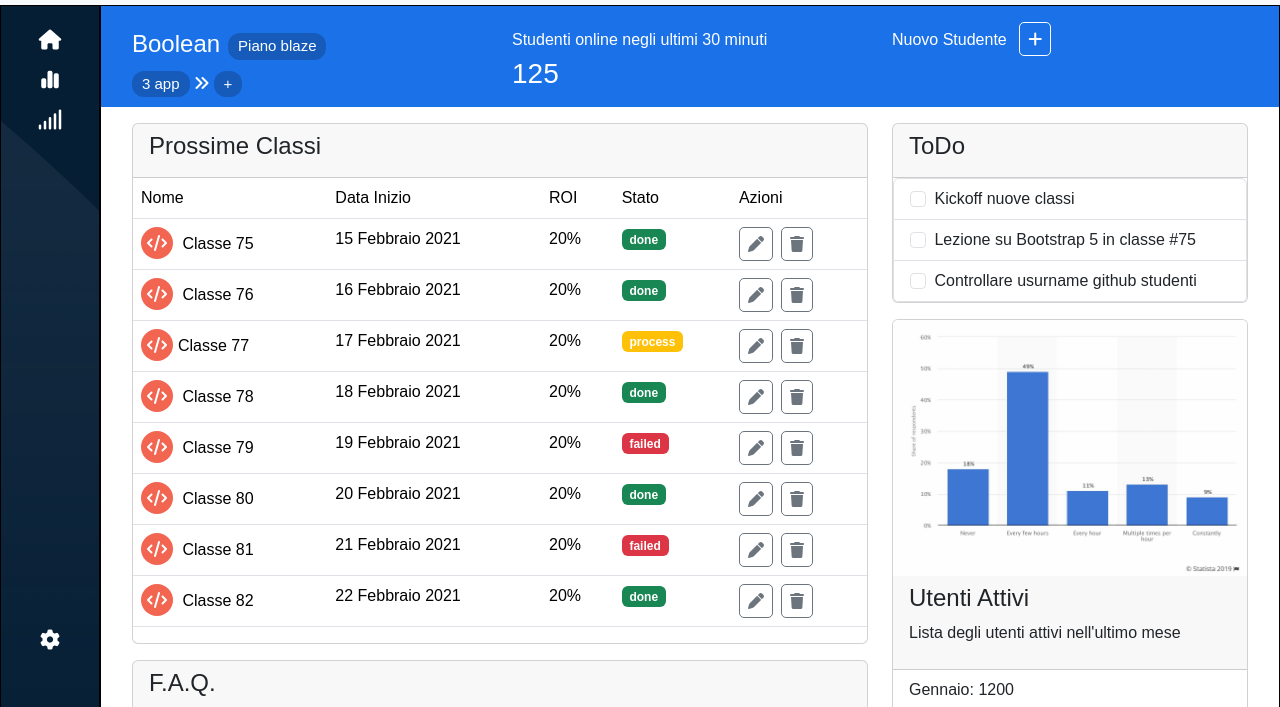
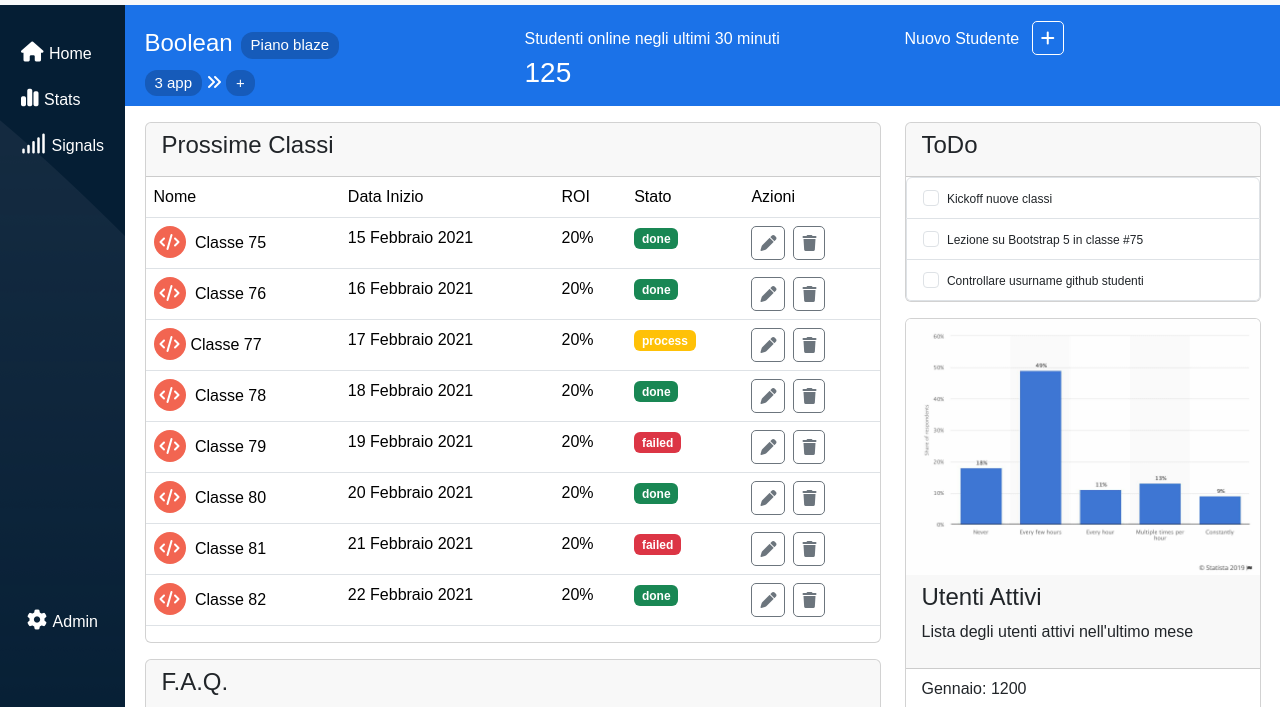
Before and after one commit to LorenzoPranio/html-css-bootstrap-dashboard, a plain HTML site: page index.html in a window 1280 px wide. Shown: the part 61-768 px from the top of the page. Drawn offline with nearby package versions, Linux system fonts and the light colour scheme.

Commit message:
[UPD]Added responsivities in sidebar section in index.html

```diff
--- a/css/style.css
+++ b/css/style.css
@@ -19,12 +19,10 @@ main{
     width: 100px;
     background-image: url(/img/sidebar-bg.png);
     background-color: rgb(5, 30, 52);
-    border: 1px solid black;
 }
 
 .main-content{
     width: calc(100vw - 100px);
-    border: 1px solid black;
     overflow-y: scroll;
 }
 
@@ -95,3 +93,17 @@ main{
     color: white;
     margin-right: 5px;
 }
+
+.checkbox-text{
+    font-size: 12px;
+}
+
+@media screen and (min-width: 992px){
+    .side-bar{
+        width: 125px;
+    }
+
+    .main-content{
+        width: calc(100vw - 125px);
+    }
+}
--- a/index.html
+++ b/index.html
@@ -26,13 +26,27 @@
     </header>
     <main>
         <div class="side-bar">
-            <div class="container-icon white-color mt-4">
-                <i class="fa-solid fa-house"></i>
+            <div class="container-icon white-color">
+                <div class="d-flex flex-column mt-4 p-2">
+                    <div class="mb-3">
+                        <i class="fa-solid fa-house "></i>
+                        <span class="d-none d-lg-inline fs-6">Home</span>
+                    </div>
+                    <div class="mb-3">
                         <i class="fa-solid fa-chart-simple"></i>
+                        <span class="d-none d-lg-inline fs-6">Stats</span>
+                    </div>
+                    <div class="mb-3">
                         <i class="fa-solid fa-signal"></i>
+                        <span class="d-none d-lg-inline fs-6">Signals</span>
+                    </div>
+                </div>
             </div>
             <div class="container-icon down white-color">
+                <div class="mb-3">
                     <i class="fa-solid fa-gear"></i>
+                    <span class="d-none d-lg-inline fs-6">Admin</span>
+                </div>
             </div>
         </div>
         <div class="main-content">
@@ -84,7 +98,7 @@
                     <div class="col-12 col-lg-8">
                         <div class="content">
                             <div class="my-3">
-                                <div class="card" style="width:  100%;">
+                                <div class="card" style="width: 100%;">
                                     <div class="card-header">
                                       <h4 class="tw-bold">Prossime Classi</h4>
                                     </div>
@@ -164,8 +178,6 @@
                                     <div class="card-header">
                                         <h4 class="tw-bold">F.A.Q.</h4>
                                     </div>
-                                </div>
-                            </div>
                                     <div class="accordion" id="accordionExample">
                                         <div class="accordion-item">
                                             <h2 class="accordion-header">
@@ -206,6 +218,8 @@
                                     </div>
                                 </div>
                             </div>
+                        </div>
+                    </div>
                     <div class="col-12 col-lg-4">
                         <div class="content">
                             <div class="my-3">
@@ -216,15 +230,15 @@
                                     <ul class="list-group">
                                         <li class="list-group-item">
                                           <input class="form-check-input me-1" type="checkbox" value="" id="firstCheckbox">
-                                          <label class="form-check-label" for="firstCheckbox">Kickoff nuove classi</label>
+                                          <label class="form-check-label checkbox-text" for="firstCheckbox">Kickoff nuove classi</label>
                                         </li>
                                         <li class="list-group-item">
                                           <input class="form-check-input me-1" type="checkbox" value="" id="secondCheckbox">
-                                          <label class="form-check-label" for="secondCheckbox">Lezione su Bootstrap 5 in classe #75</label>
+                                          <label class="form-check-label checkbox-text" for="secondCheckbox">Lezione su Bootstrap 5 in classe #75</label>
                                         </li>
                                         <li class="list-group-item">
                                           <input class="form-check-input me-1" type="checkbox" value="" id="thirdCheckbox">
-                                          <label class="form-check-label" for="thirdCheckbox">Controllare usurname github studenti</label>
+                                          <label class="form-check-label checkbox-text" for="thirdCheckbox">Controllare usurname github studenti</label>
                                         </li>
                                       </ul>
                                 </div>
```
Lines whose indentation alone changed are shown as unchanged.
